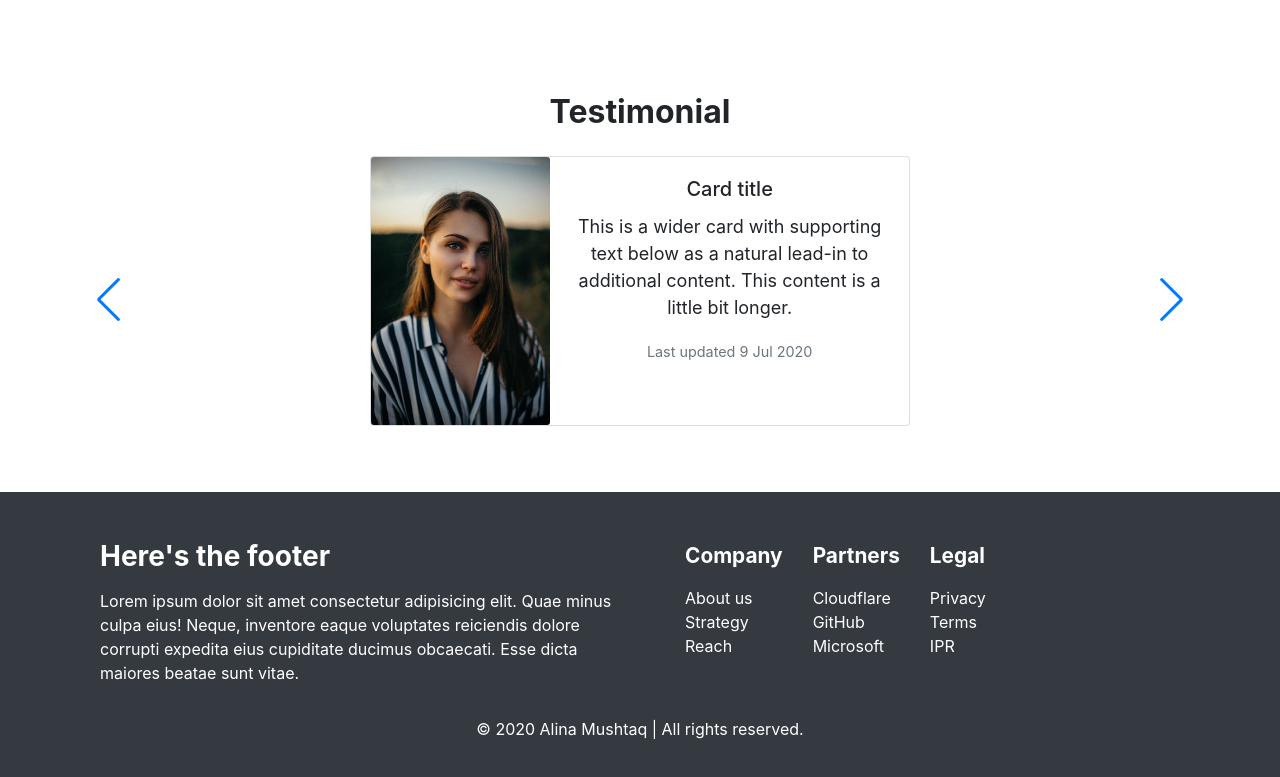
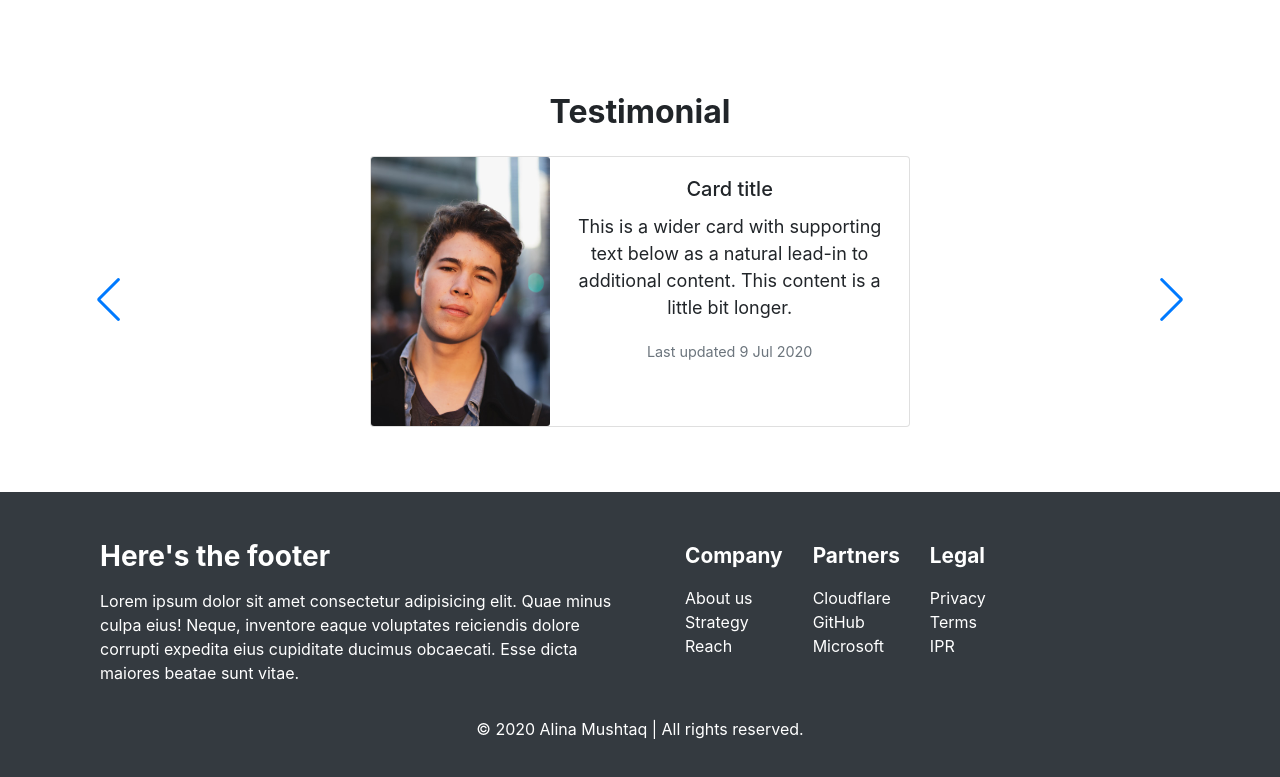
Before and after one commit to Alina-Mushtaq/demo, a plain HTML site: page index.html in a window 1280 px wide. Shown: the part 2873-3650 px from the top of the page. Drawn offline with nearby package versions, Linux system fonts and the light colour scheme; some packages are replaced by stand-ins of ours; a script that the page names is missing.

Commit message:
upload changes

```diff
--- a/index.html
+++ b/index.html
@@ -474,7 +474,7 @@
                 <div class="row no-gutters">
                   <div class="col-md-4">
                     <img
-                      src="testimonial/t1.jpg"
+                      src="testimonial/t4.jpg"
                       class="card-img"
                       alt="person 1"
                     />
```
